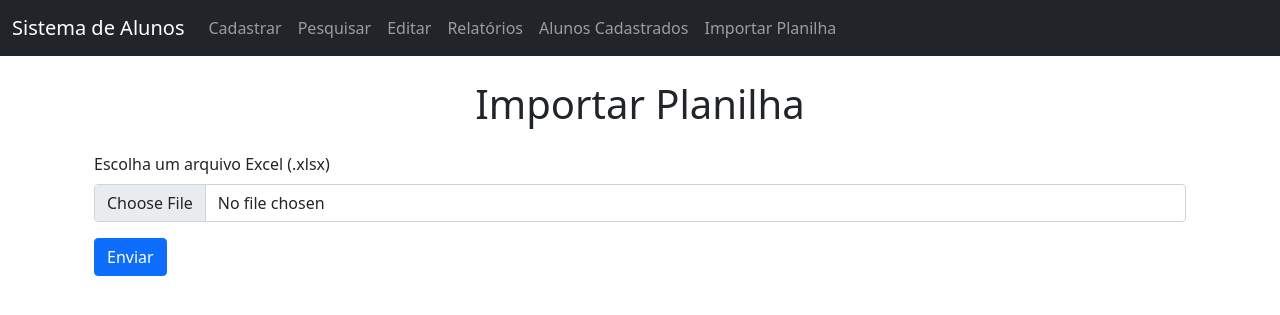
After one commit to abnermazo/meu_sistema_web, a Flask app: page /upload in a window 1280 px wide. The commit adds this page. Shown: the top 315 px of the page. Run offline with Flask 3, Linux system fonts and the light colour scheme; the visitor is signed in with stand-in values (Sample User, id 1).

Commit message:
Atualizações: funcionalidade importar planilhas

```diff
--- a/app.py
+++ b/app.py
@@ -1,13 +1,26 @@
 from flask import Flask, render_template, request, redirect, url_for, session
 from flask import jsonify
+from flask import session
+
 import json
 import os
+import pandas as pd # Para manipulação de planilhas Excel
 
 app = Flask(__name__)
 app.secret_key = "chave_secreta_segura"  # Chave para gerenciar sessões
 
 FILE_NAME = "alunos.json"
 USERS_FILE = "usuarios.json"
+
+def carregar_dados():
+    if os.path.exists(FILE_NAME):
+        with open(FILE_NAME, "r", encoding="utf-8") as f:
+            return json.load(f)
+    return {}
+
+def salvar_dados(dados):
+    with open(FILE_NAME, "w", encoding="utf-8") as f:
+        json.dump(dados, f, indent=4)
 
 def carregar_usuarios():
     if os.path.exists(USERS_FILE):
@@ -63,24 +76,25 @@ def cadastro_usuario():
 
 # Rota para usuarios visualizar os alunos cadastrados (admin)
 @app.route("/relatorios")
-def relatorios_usuario():
-    if "usuario" not in session:
-        return redirect(url_for("login"))  # Redireciona para o login
+def relatorios():
+    alunos = carregar_dados()  # Carrega os dados do JSON atualizado
 
-    alunos = carregar_dados()
-    ativos = {cpf: aluno for cpf, aluno in alunos.items() if aluno["status"] == "Ativo"}
-    inativos = {cpf: aluno for cpf, aluno in alunos.items() if aluno["status"] == "Inativo"}
-    return render_template("relatorios.html", ativos=ativos, inativos=inativos, title="Relatórios")
+    # Filtra alunos ativos e inativos, normalizando a capitalização do status
+    ativos = {cpf: aluno for cpf, aluno in alunos.items() if aluno["status"].lower() == "ativo"}
+    inativos = {cpf: aluno for cpf, aluno in alunos.items() if aluno["status"].lower() == "inativo"}
 
-def carregar_dados():
-    if os.path.exists(FILE_NAME):
-        with open(FILE_NAME, "r", encoding="utf-8") as f:
-            return json.load(f)
-    return {}
+    # Debug: Verificar se a filtragem está funcionando corretamente
+    print("Ativos enviados ao template:", ativos)
+    print("Inativos enviados ao template:", inativos)
 
-def salvar_dados(dados):
-    with open(FILE_NAME, "w", encoding="utf-8") as f:
-        json.dump(dados, f, indent=4)
+    return render_template(
+        "relatorios.html",
+        ativos=ativos,
+        inativos=inativos,
+        title="Relatório de Alunos"
+    )
+
+
 
 @app.route("/")
 def home():
@@ -152,12 +166,6 @@ def pesquisar():
             return render_template("pesquisar.html", erro="Aluno não encontrado!", title="Pesquisar Aluno")
     return render_template("pesquisar.html", title="Pesquisar Aluno")
 
-@app.route("/relatorios")
-def relatorios():
-    alunos = carregar_dados()
-    ativos = {cpf: aluno for cpf, aluno in alunos.items() if aluno["status"] == "Ativo"}
-    inativos = {cpf: aluno for cpf, aluno in alunos.items() if aluno["status"] == "Inativo"}
-    return render_template("relatorios.html", title="Relatórios", ativos=ativos, inativos=inativos)
 
 @app.route("/editar", methods=["GET", "POST"])
 def editar():
@@ -222,6 +230,51 @@ def apagar():
     else:
         return render_template("erro.html", mensagem="Aluno não encontrado!", title="Erro de Permissão")
 
+@app.route("/upload", methods=["GET", "POST"])
+def upload():
+    if "usuario" not in session or session.get("permissao") != "admin":
+        return render_template("erro.html", mensagem="Acesso negado! Apenas administradores podem importar planilhas.", title="Erro de Permissão")
+
+    if request.method == "POST":
+        if "file" not in request.files:
+            return "Nenhum arquivo enviado!"
+
+        arquivo = request.files["file"]
+
+        if arquivo.filename == "":
+            return "Nenhum arquivo selecionado!"
+
+        try:
+            # Lê o arquivo Excel
+            df = pd.read_excel(arquivo, engine="openpyxl")
+
+            # Carrega os dados existentes
+            try:
+                with open("alunos.json", "r") as f:
+                    alunos = json.load(f)
+            except FileNotFoundError:
+                alunos = {}
+
+            # Adiciona os dados da planilha ao banco de dados
+            for _, linha in df.iterrows():
+                cpf = str(linha["CPF"])  # Certifique-se que os campos da planilha correspondem
+                alunos[cpf] = {
+                    "nome": linha["Nome"],
+                    "matricula": linha["Matricula"],
+                    "status": linha["Status"]
+                }
+
+            # Salva os dados atualizados
+            salvar_dados(alunos)
+
+            # Debug: Exibir no terminal para garantir que os dados foram salvos
+            print("Dados importados e salvos:", alunos)
+
+            return "Planilha importada com sucesso! Verifique o relatório."
+        except Exception as e:
+            return f"Erro ao processar o arquivo: {e}"
+
+    return render_template("upload.html")
 
 if __name__ == "__main__":
     app.run(debug=True)
--- a/templates/alunos.html
+++ b/templates/alunos.html
@@ -1,3 +1,4 @@
+<link href="https://cdn.jsdelivr.net/npm/bootstrap@5.1.3/dist/css/bootstrap.min.css" rel="stylesheet">
 {% extends "base.html" %}
 {% block content %}
 <div class="container mt-4">
--- a/templates/base.html
+++ b/templates/base.html
@@ -24,6 +24,7 @@
                     <li class="nav-item"><a class="nav-link" href="/editar">Editar</a></li>
                     <li class="nav-item"><a class="nav-link" href="/relatorios">Relatórios</a></li>
                     <li class="nav-item"><a class="nav-link" href="/alunos">Alunos Cadastrados</a></li>
+                    <li class="nav-item"><a class="nav-link" href="/upload">Importar Planilha</a></li>
                 </ul>
             </div>
         </div>
--- /dev/null
+++ b/templates/upload.html
@@ -0,0 +1,31 @@
+<link href="https://cdn.jsdelivr.net/npm/bootstrap@5.1.3/dist/css/bootstrap.min.css" rel="stylesheet">
+    <!-- Bootstrap Bundle JS (inclui Popper.js) -->
+<script src="https://cdn.jsdelivr.net/npm/bootstrap@5.3.0/dist/js/bootstrap.bundle.min.js"></script>
+{% extends "base.html" %}
+{% block content %}
+<div class="container mt-4">
+    <h1 class="text-center">Importar Planilha</h1>
+    <form action="/upload" method="POST" enctype="multipart/form-data" class="mt-4">
+        <div class="mb-3">
+            <label for="file" class="form-label">Escolha um arquivo Excel (.xlsx)</label>
+            <input type="file" class="form-control" name="file" id="file" accept=".xlsx, .xls" required>
+        </div>
+        <button type="submit" class="btn btn-primary">Enviar</button>
+        {% if mensagem %}
+<div class="alert alert-success mt-4" role="alert">
+    {{ mensagem }}
+</div>
+{% endif %}
+{% if erro %}
+<div class="alert alert-danger mt-4" role="alert">
+    {{ erro }}
+</div>
+{% endif %}
+    </form>
+</div>
+{% if mensagem %}
+<div class="alert alert-success mt-4" role="alert">
+    Dados importados com sucesso! Atualize o relatório para verificar as alterações.
+</div>
+{% endif %}
+{% endblock %}
```
Also changed, not shown: alunos.json (+19 -4 lines), templates/relatorio.html (deleted, +0 -25 lines), templates/relatorios.html (+11 -1 lines).
